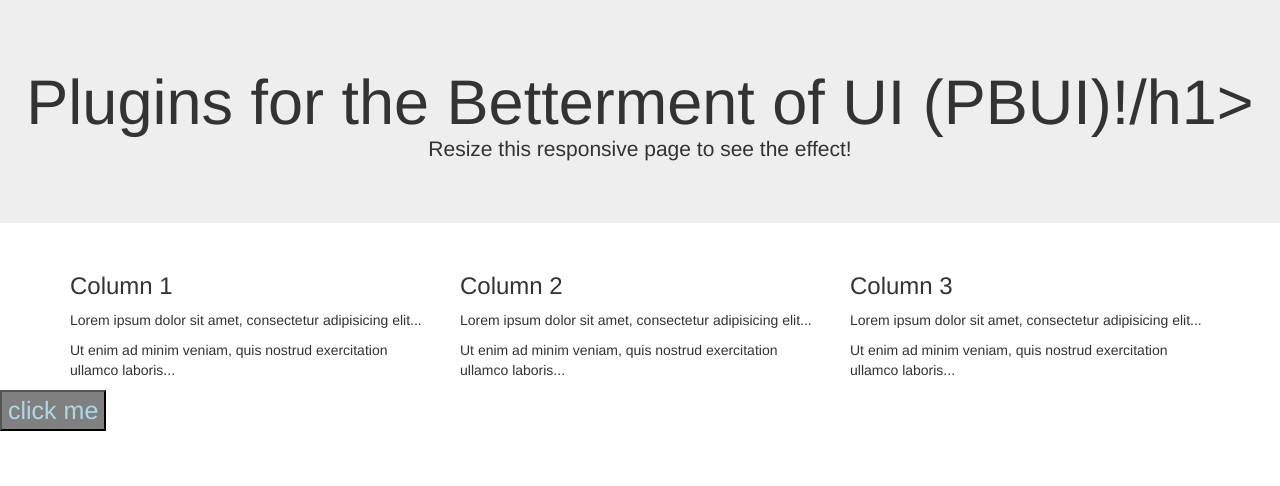
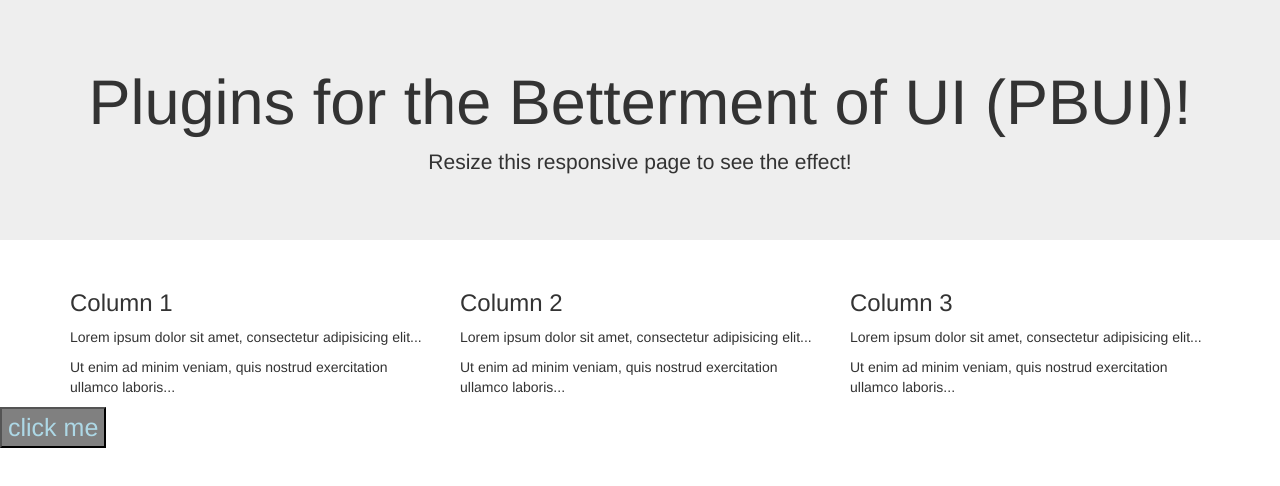
Before and after one commit to Josue-Rocha/Plugins-for-the-Betterment-of-UI, a plain HTML site: page index.html in a window 1280 px wide. Drawn offline with nearby package versions, Linux system fonts and the light colour scheme.

Commit message:
Update index.html 01

```diff
--- a/index.html
+++ b/index.html
@@ -11,7 +11,7 @@
 <body>
 
 <div class="jumbotron text-center">
-  <h1>Plugins for the Betterment of UI (PBUI)!/h1>
+  <h1>Plugins for the Betterment of UI (PBUI)!</h1>
   <p>Resize this responsive page to see the effect!</p>
 </div>
 
```
